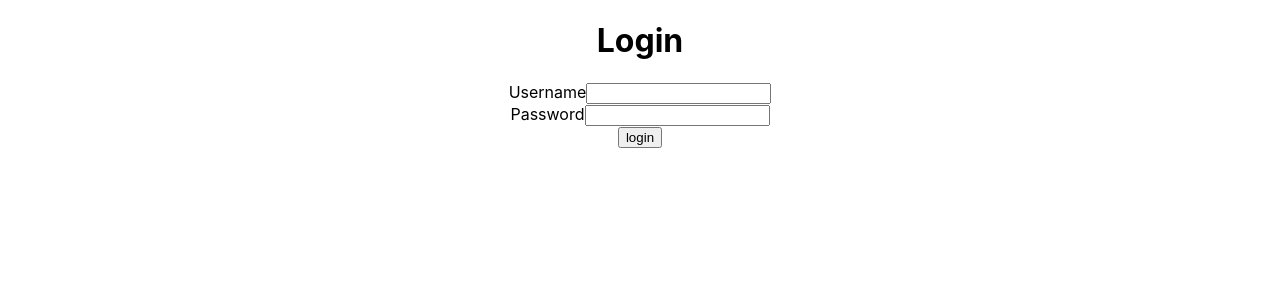
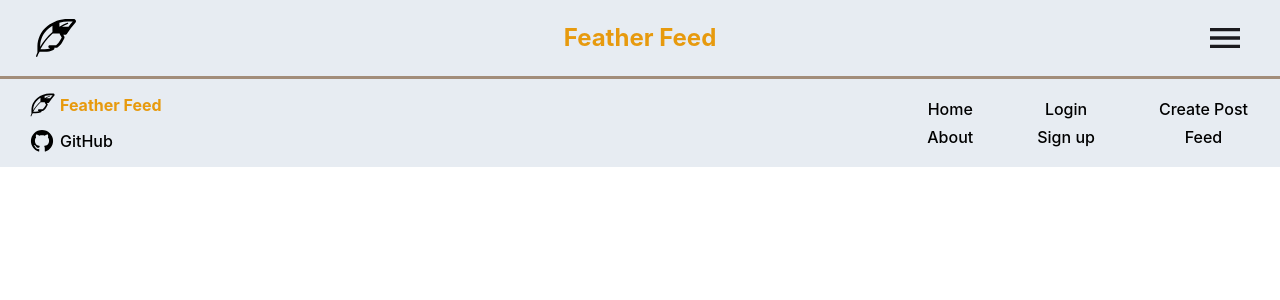
Before and after one commit to bubblecup-12/VogelSocialMedia, a React (Create React App) app in the folder code/frontend/: page / in a window 1280 px wide. Shown: the top 300 px of the page. Built offline with nearby package versions, Linux system fonts and the light colour scheme.

Commit message:
Added a header, all links except github only refresh the page. Also added header&footer to App and removed unneccessary login

```diff
--- a/code/frontend/src/App.tsx
+++ b/code/frontend/src/App.tsx
@@ -2,45 +2,15 @@ import React, { use } from 'react';
 import logo from './logo.svg';
 import './App.css';
 import { useState, useEffect } from 'react';
+import Footer from './Footer';
+import Header from './header';
 
 function App() {
-  const [username, setUsername] = useState<string>('');
-  const [password, setPassword] = useState<string>('');
-  const [mail, setMail] = useState<string>('');
-  const [isCreate, setIsCreate] = useState<boolean>(false);
-
-useEffect(() => {
-  console.log(username);
-}, [username]);
-
-
-  const changeUsername = (event : React.ChangeEvent<HTMLInputElement>) => {
-    if (event.target.value.length > 20) {
-      alert("Username is too long");
-    }
-    setUsername(event.target.value);
-  }
-  const changePassword = (event : React.ChangeEvent<HTMLInputElement>) => {
-    setPassword(event.target.value);
-  }
-  const changeMail = (event : React.ChangeEvent<HTMLInputElement>) => {
-    setMail(event.target.value);
-  }
 
   return (
     <div className="App">
-      {isCreate? <h1>Create Account</h1> :  <h1>Login</h1> }
-      {isCreate && <>
-        <label htmlFor="email">E-Mail</label>
-        <input id='email' type="email" value={mail} onChange={changeMail}></input>
-        <br /></>}
-      <label htmlFor="username">Username</label>
-      <input id='username' type="text" value={username} onChange={changeUsername}></input>
-      <br />
-      <label htmlFor="password">Password</label>
-      <input id='password' type="password" value={password} onChange={changePassword}/>
-      <br />
-      <input type="button" onClick={() => setIsCreate(!isCreate)} value={isCreate? "Create" : "login"}/>
+      <Header/>
+      <Footer/>
     </div>
   );
 }
--- /dev/null
+++ b/code/frontend/src/Footer.css
@@ -0,0 +1,80 @@
+:root {
+  --Rotkehlchen-gray: #e7ecf2;
+  --Rotkehlchen-brown1: #a28d7a;
+  --Rotkehlchen-orange-default: #e79a0e;
+}
+
+
+
+.footer {
+  display: flex;
+  justify-content: space-between;
+  align-items: center;
+  background-color: var(--Rotkehlchen-gray);
+  padding: 1rem 2rem;
+}
+
+.footer-left {
+  display: flex;
+  flex-direction: column;
+  gap: 1rem;
+
+}
+
+.footer-link {
+  display: flex;
+  align-items: center;
+  gap: 0.5rem;
+  color: #000;
+  font-weight: 500;
+  text-decoration: none;
+}
+.footer-link.github img {
+  width: 20px;
+  height: 20px;
+  transform: scale(1.9);
+}
+.footer-link.feather img {
+  width: 20px;
+  height: 20px;
+  transform: scale(1.5);
+}
+
+
+.footer-link img {
+  width: 20px;
+  height: 20px;
+  object-fit:unset;
+  vertical-align: middle;
+}
+
+
+
+
+
+.footer-link.feather span {
+  color: var(--Rotkehlchen-orange-default);
+  font-weight: bold;
+
+}
+
+.footer-right {
+  display: flex;
+  gap: 4rem;
+}
+
+.footer-column {
+  display: flex;
+  flex-direction: column;
+  gap: 0.5rem;
+}
+
+.footer-column a {
+  color: black;
+  text-decoration: none;
+  font-weight: 500;
+}
+
+.footer-column a:hover {
+  text-decoration: underline;
+}
--- /dev/null
+++ b/code/frontend/src/Footer.tsx
@@ -0,0 +1,36 @@
+import React from "react";
+import "./Footer.css";
+
+function Footer() {
+  return (
+    <footer className="footer">
+      <div className="footer-left">
+        <a href="" className="footer-link feather">
+          <img src="/assets/icons/feather_black.svg" alt="Feather icon" />
+          <span>Feather Feed</span>
+        </a>
+        <a href="https://github.com" target="_blank " className="footer-link github">
+          <img src="/assets/icons/github.svg" alt="GitHub icon" />
+          <span>GitHub</span>
+        </a>
+      </div>
+
+      <div className="footer-right">
+        <div className="footer-column">
+          <a href="">Home</a>
+          <a href="">About</a>
+        </div>
+        <div className="footer-column">
+          <a href="">Login</a>
+          <a href="">Sign up</a>
+        </div>
+        <div className="footer-column">
+          <a href="">Create Post</a>
+          <a href="">Feed</a>
+        </div>
+      </div>
+    </footer>
+  );
+}
+
+export default Footer;
```
Also changed, not shown: code/frontend/public/assets/icons/github.svg (added).
